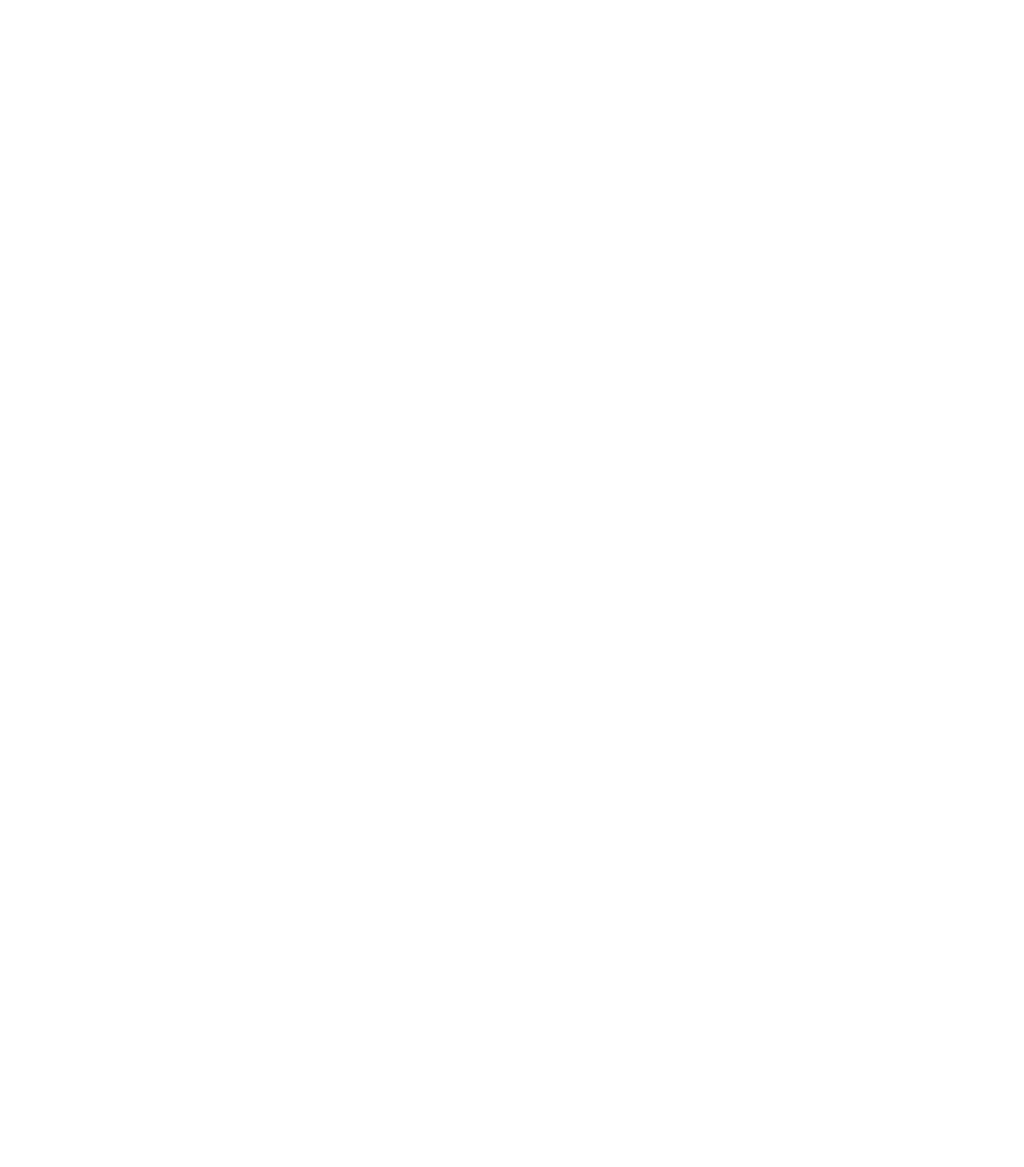
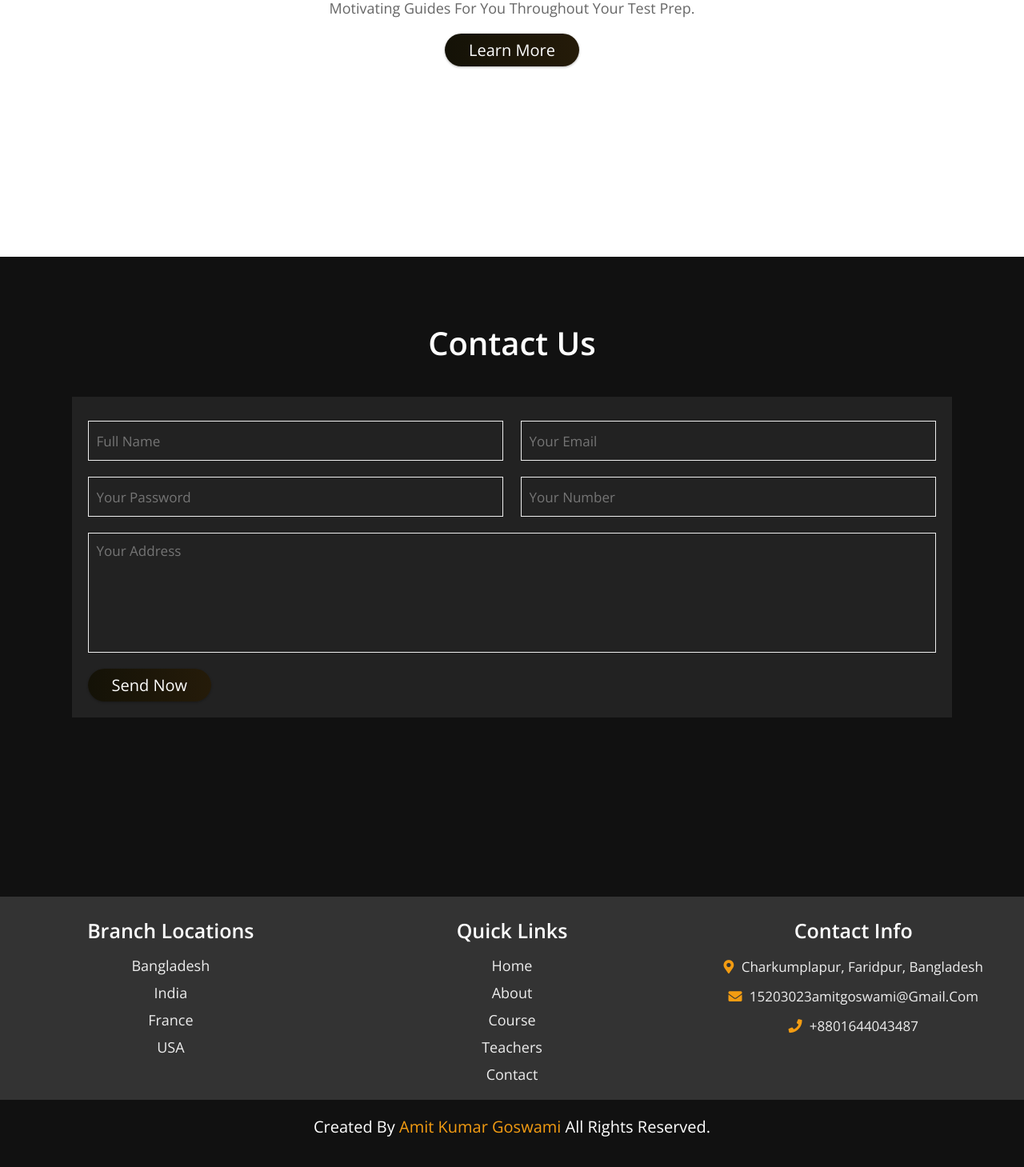
Before and after one commit to 1234amit/Educational-website, a React (Create React App) app: page / in a window 1280 px wide. Shown: the part 3910-5369 px from the top of the page at 80% size. Before the commit the page ends 3445 px from the top, so only its background shows below. Built offline with nearby package versions, Linux system fonts and the light colour scheme.

Commit message:
second commit

```diff
--- a/src/App.css
+++ b/src/App.css
@@ -288,6 +288,147 @@ header #menu{
 /* courses section end here */
 
 
+/* teacher section stat here */
+
+.teacher{
+  text-align: center;
+
+}
+
+.teacher p{
+  font-size: 1.8rem;
+  color:#666;
+  width:65rem;
+  margin:1rem auto;
+}
+
+
+/* teacher section end here */
+
+
+/* contact section start here */
+
+.contact{
+  background:#111;
+}
+
+.contact .heading{
+  color:#fff;
+}
+
+
+.contact .row form{
+  flex:1 1 50rem;
+  background:#222;
+  padding:2rem;
+  display: flex;
+  justify-content: space-between;
+  flex-wrap: wrap;
+  margin-top: 3rem;
+  align-items: flex-start;
+}
+
+.contact .row form .box{
+  height:5rem;
+  width:49%;
+  border:.1rem solid #eee;
+  padding:0 1rem;
+  margin:1rem 0;
+  font-size: 1.7rem;
+  color:#fff;
+  background:none;
+  text-transform: none;
+}
+
+.contact .row form .box:focus{
+  border-color: #f39c12;
+}
+
+.contact .row form .box::placeholder{
+  text-transform: capitalize;
+}
+
+.contact .row form .address{
+  height:15rem;
+  padding:1rem;
+  resize: none;
+  width:100%;
+}
+
+.contact .row form .btn:hover{
+  background:#fff;
+  color:#333;
+}
+
+
+/* contact section end here */
+
+
+/* footer section start here */
+
+.footer{
+  background:#333;
+}
+
+.footer .box-container{
+  display: flex;
+  justify-content: center;
+  flex-wrap: wrap;
+}
+
+.footer .box-container .box{
+  margin:1.5rem;
+  text-align: center;
+  flex:1 1 25rem;
+}
+
+.footer .box-container .box h3{
+  font-size: 2.5rem;
+  color:#fff;
+  padding:1rem 0;
+}
+
+.footer .box-container .box p{
+  font-size: 1.7rem;
+  color:#eee;
+  padding:.7rem 0;
+}
+
+.footer .box-container .box p i{
+  padding-right: .5rem;
+  color:#f39c12;
+}
+
+.footer .box-container .box a{
+  font-size: 1.8rem;
+  display: block;
+  padding:.5rem 0;
+  color:#eee;
+}
+
+.footer .box-container .box a:hover{
+  text-decoration: underline;
+}
+
+.footer .credit{
+  padding:2rem 1rem;
+  font-size: 2rem;
+  color:#fff;
+  background:#111;
+  text-align: center;
+  font-weight: normal;
+  padding-bottom: 9rem;
+}
+
+.footer .credit a{
+  color:#f39c12
+}
+
+
+
+/* footer section end here */
+
+
 /* media queries  */
 
 @media (max-width:768px){
--- a/src/App.js
+++ b/src/App.js
@@ -1,10 +1,12 @@
 import React from 'react'
 import './App.css';
 import About from './components/About';
+import ContactComponent from './components/ContactComponent';
 import Course from './components/Course';
 import Footer from './components/Footer'
 import Header from './components/Header'
 import Home from './components/Home';
+import Teacher from './components/Teacher';
 import './script.js';
 
 const App = () => {
@@ -17,6 +19,8 @@ const App = () => {
             <Home />
             <About />
             <Course />
+            <Teacher />
+            <ContactComponent />
           </main>
       <Footer />
     </div>
--- /dev/null
+++ b/src/components/ContactComponent.js
@@ -0,0 +1,26 @@
+import React from 'react'
+
+const ContactComponent = () => {
+
+  return (
+
+    <div>
+        <section className="contact" id="contact">
+            <h1 className="heading">contact us</h1>
+
+            <div className="row">
+                <form action="">
+                    <input type="text" placeholder="full name" className="box" />
+                    <input type="email" placeholder="your email" className="box" />
+                    <input type="password" placeholder="your password" className="box" />
+                    <input type="number" placeholder="your number" className="box" />
+                    <textarea name="" id="" cols="30" rows="10" className="box address" placeholder="your address"></textarea>
+                    <input type="submit" className="btn" value="send now" />
+                </form>
+            </div>
+        </section>
+    </div>
+  )
+}
+
+export default ContactComponent
--- a/src/components/Footer.js
+++ b/src/components/Footer.js
@@ -3,7 +3,41 @@ import React from 'react'
 const Footer = () => {
   return (
     <div>
-        <footer>footer</footer>
+      <footer>
+        <div className="footer">
+
+          <div className="box-container">
+
+              <div className="box">
+                  <h3>branch locations</h3>
+                  <a href="#">Bangladesh</a>
+                  <a href="#">india</a>
+                  <a href="#">france</a>
+                  <a href="#">USA</a>
+              </div>
+
+              <div className="box">
+                  <h3>quick links</h3>
+                  <a href="#">home</a>
+                  <a href="#">about</a>
+                  <a href="#">course</a>
+                  <a href="#">teachers</a>
+                  <a href="#">contact</a>
+              </div>
+
+              <div className="box">
+                  <h3>contact info</h3>
+                  <p> <i className="fas fa-map-marker-alt"></i> Charkumplapur, Faridpur, Bangladesh </p>
+                  <p> <i className="fas fa-envelope"></i> 15203023amitgoswami@gmail.com </p>
+                  <p> <i className="fas fa-phone"></i> +8801644043487 </p>
+              </div>
+
+          </div>
+
+          <h1 className="credit">created by <a href="#">Amit Kumar Goswami</a> all rights reserved. </h1>
+
+        </div>
+      </footer>
     </div>
   )
 }
--- /dev/null
+++ b/src/components/Teacher.js
@@ -0,0 +1,22 @@
+import React from 'react'
+
+const Teacher = () => {
+  return (
+
+    <div>
+        <section className="teacher" id="teacher">
+
+            <h1 className="heading">our expert teachers</h1>
+
+            <p>We only hire the best teachers to lead PrepScholar Classes. Each of our teachers has scored in the 99th percentile on the test. They've also all attended top colleges. But unlike in other test prep companies, that's not all we look for. We also make sure that everyone on our team is a passionate, talented educator. They don't just know the test; they know how to connect with you, explain complicated ideas, and be patient and motivating guides for you throughout your test prep.</p>
+
+            <p>We only hire the best teachers to lead PrepScholar Classes. Each of our teachers has scored in the 99th percentile on the test. They've also all attended top colleges. But unlike in other test prep companies, that's not all we look for. We also make sure that everyone on our team is a passionate, talented educator. They don't just know the test; they know how to connect with you, explain complicated ideas, and be patient and motivating guides for you throughout your test prep.</p>
+
+            <a href="#"><button className="btn">learn more</button></a>
+
+        </section>
+    </div>
+  )
+}
+
+export default Teacher
```
Also changed, not shown: src/components/Contact.js (added, +9 -0 lines).
